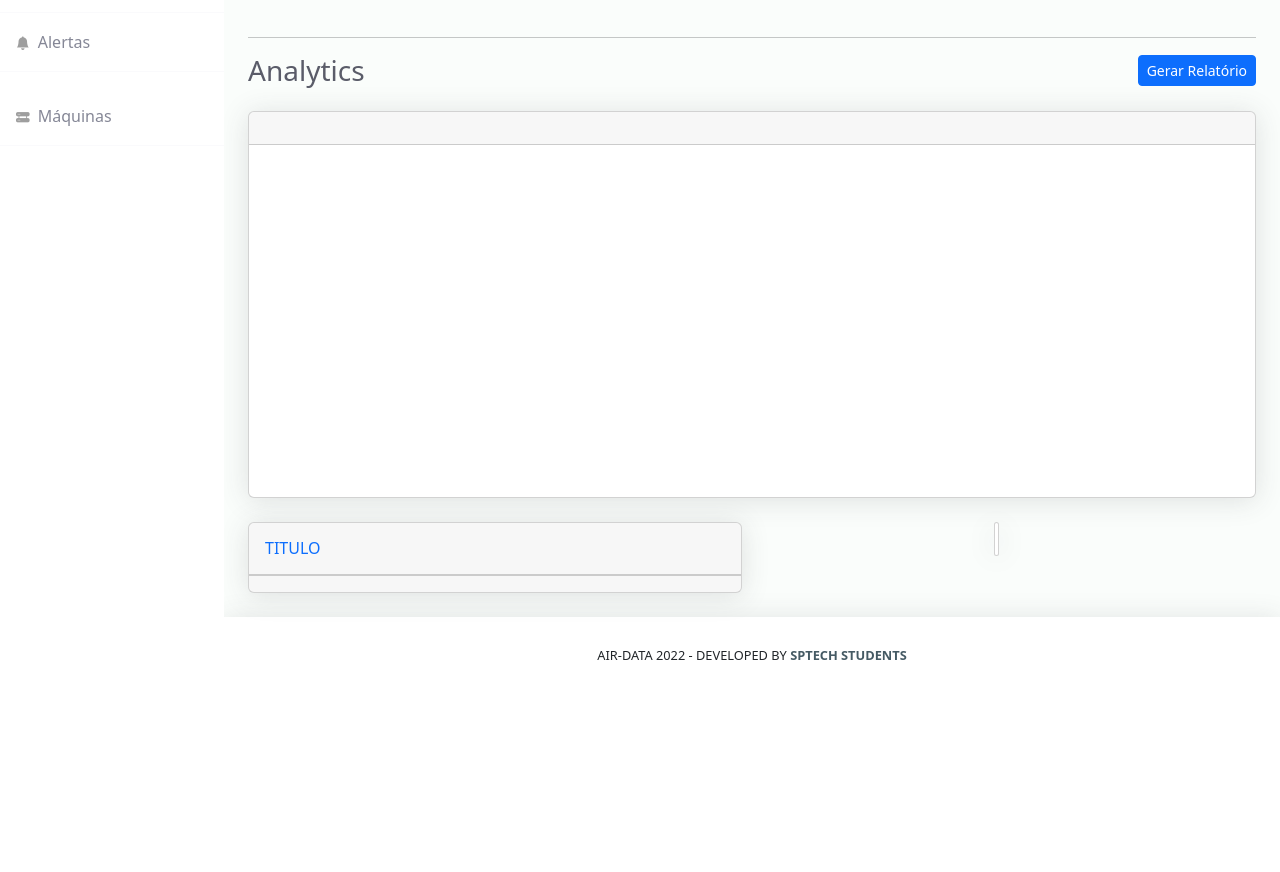
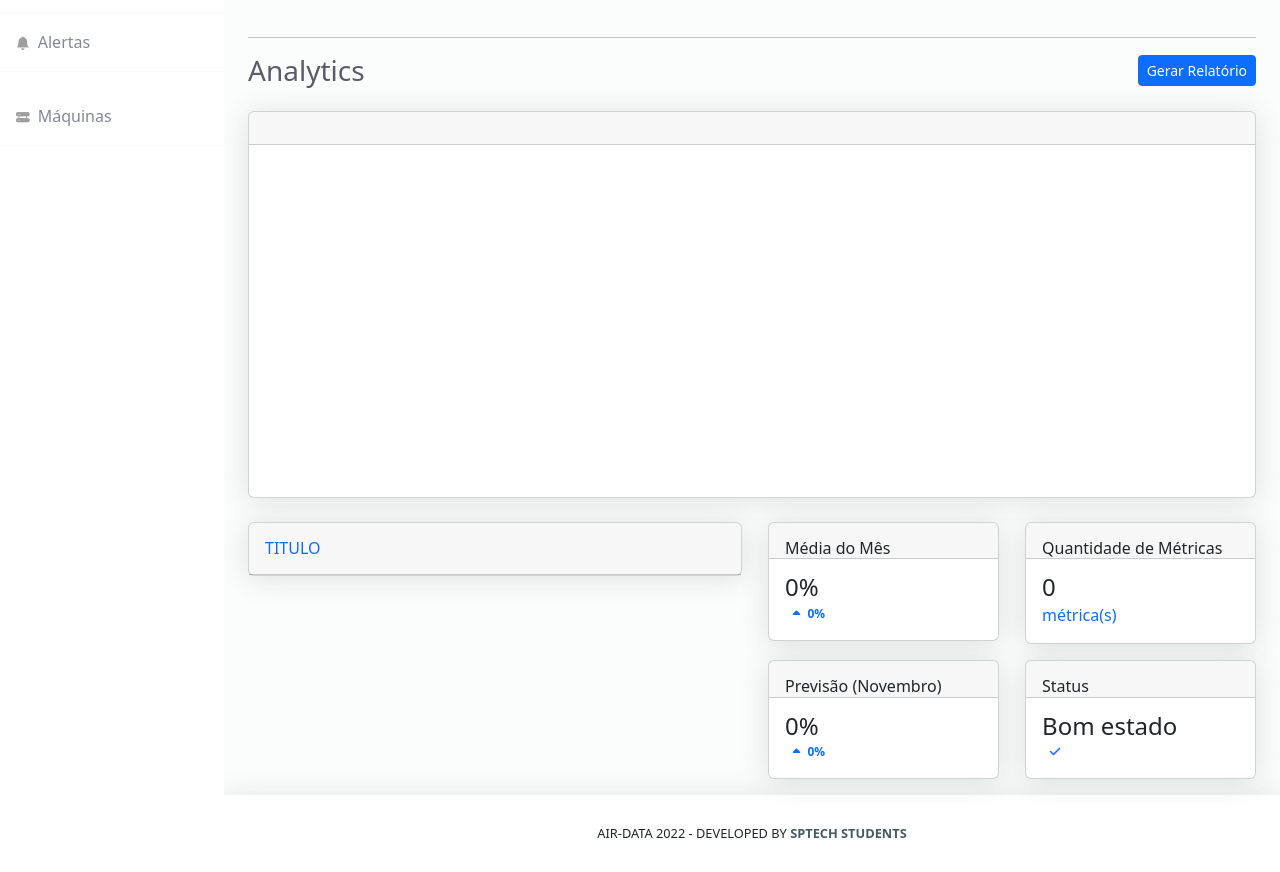
Before and after one commit to KauanCavazani/Projeto-individual-2Sem, a website with bundled scripts: page site/public/restrito/dashboard.html in a window 1280 px wide. Shown: the part 131-1003 px from the top of the page. Before the commit the page ends 825 px from the top, so only its background shows below. Built offline with nearby package versions, Linux system fonts and the light colour scheme; no server answers.

Commit message:
add: area de estatisticas do analytics

```diff
--- a/site/public/restrito/css/style.css
+++ b/site/public/restrito/css/style.css
@@ -159,3 +159,13 @@
 #section-dashboard .col-xl-8 {
     width: 49%;
 }
+
+.area-estatisticas {
+    width: 50%;
+    display: flex;
+    justify-content: space-between;
+}
+
+.area-estatisticas .card-estatistica {
+    width: 49%;
+}
--- a/site/public/restrito/dashboard.html
+++ b/site/public/restrito/dashboard.html
@@ -89,25 +89,87 @@
                                             class="card-header py-3 d-flex flex-row align-items-center justify-content-between">
                                             <h6 class="m-0 font-weight-bold text-primary">TITULO</h6>
                                         </div>
-                                        <div class="table-responsive">
+                                        <div class="grafico">
 
                                         </div>
-                                        <div class="card-footer"></div>
                                     </div>
                                 </div>
-                                <div class="row">
-                                    <div class="col-sm-6">
-                                        <div class="card widget-flat">
-                                            <div class="card-body">
-
+                                <div class="row g-3 mb-3 area-estatisticas">
+                                    <div class="col-md-6 col-md-6 col-xxl-3 card-estatistica">
+                                        <div class="card h-md-100">
+                                            <div class="card-header pb-0">
+                                                <h6 class="mb-0 mt-2">Média do Mês</h6>
+                                            </div>
+                                            <div class="card-body d-flex flex-column justify-content-end">
+                                                <div class="row justify-content-between">
+                                                    <div class="col-auto align-self-end">
+                                                        <div class="fs-4 fw-normal text-700 lh-1 mb-1">0%</div>
+                                                        <span class="badge rounded-pill fs--2 bg-200 text-primary">
+                                                            <span class="fas fa-caret-up me-1"></span>
+                                                            0%
+                                                        </span>
+                                                    </div>
+                                                    <div class="col-auto ps-0 mt-n4"></div>
+                                                </div>
+                                            </div>
+                                        </div>
+                                    </div>
+                                    <div class="col-md-6 col-md-6 col-xxl-3 card-estatistica">
+                                        <div class="card h-md-100">
+                                            <div class="card-header pb-0">
+                                                <h6 class="mb-0 mt-2">Quantidade de Métricas</h6>
+                                            </div>
+                                            <div class="card-body d-flex flex-column justify-content-end">
+                                                <div class="row justify-content-between">
+                                                    <div class="col-auto align-self-end">
+                                                        <div class="fs-4 fw-normal text-700 lh-1 mb-1">0</div>
+                                                        <span class="fs--2 bg-200 text-primary">
+                                                            métrica(s)
+                                                        </span>
+                                                    </div>
+                                                    <div class="col-auto ps-0 mt-n4"></div>
+                                                </div>
+                                            </div>
+                                        </div>
+                                    </div>
+                                    <div class="col-md-6 col-md-6 col-xxl-3 card-estatistica">
+                                        <div class="card h-md-100">
+                                            <div class="card-header pb-0">
+                                                <h6 class="mb-0 mt-2">Previsão (Novembro)</h6>
+                                            </div>
+                                            <div class="card-body d-flex flex-column justify-content-end">
+                                                <div class="row justify-content-between">
+                                                    <div class="col-auto align-self-end">
+                                                        <div class="fs-4 fw-normal text-700 lh-1 mb-1">0%</div>
+                                                        <span class="badge rounded-pill fs--2 bg-200 text-primary">
+                                                            <span class="fas fa-caret-up me-1"></span>
+                                                            0%
+                                                        </span>
+                                                    </div>
+                                                    <div class="col-auto ps-0 mt-n4"></div>
+                                                </div>
+                                            </div>
+                                        </div>
+                                    </div>
+                                    <div class="col-md-6 col-md-6 col-xxl-3 card-estatistica">
+                                        <div class="card h-md-100">
+                                            <div class="card-header pb-0">
+                                                <h6 class="mb-0 mt-2">Status</h6>
+                                            </div>
+                                            <div class="card-body d-flex flex-column justify-content-end">
+                                                <div class="row justify-content-between">
+                                                    <div class="col-auto align-self-end">
+                                                        <div class="fs-4 fw-normal text-700 lh-1 mb-1">Bom estado</div>
+                                                        <span class="badge rounded-pill fs--2 bg-200 text-primary">
+                                                            <i class="fa-sharp fa-solid fa-check"></i>
+                                                        </span>
+                                                    </div>
+                                                    <div class="col-auto ps-0 mt-n4"></div>
+                                                </div>
                                             </div>
                                         </div>
                                     </div>
                                 </div>
-                                <div class="row">
-
-                                </div>
-                                <!-- ESPAÇO PARA CARDS DE ESTÁTISTICA -->
                             </div>
                             <!-- Message From Customer-->
                         </div>
```
